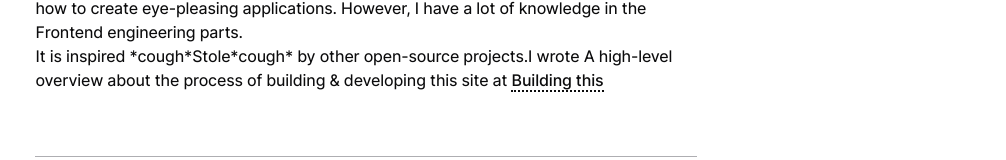
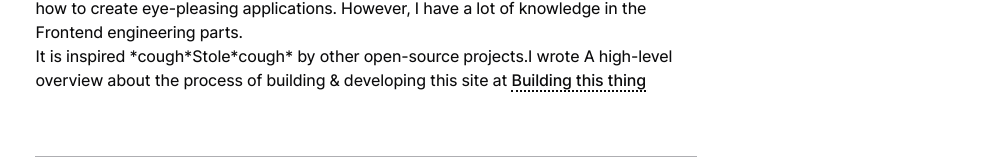
Before and after one commit to omaralsoudanii/mkreg.dev, a Next.js app: page /about in a window 1280 px wide. Shown: the part 773-933 px from the top of the page, without its empty margins (274-1280 px from the left). Built offline with nearby package versions, Linux system fonts and the light colour scheme; what @tailwindcss/typography, tailwindcss-line-clamp would draw is missing.

Commit message:
typo / bump @node/types

```diff
--- a/package.json
+++ b/package.json
@@ -31,7 +31,7 @@
     "@svgr/webpack": "^5.5.0",
     "@tailwindcss/typography": "^0.4.0",
     "@types/mdx-js__react": "^1.5.3",
-    "@types/node": "^15.0.0",
+    "@types/node": "^15.0.1",
     "@types/react": "^17.0.4",
     "@types/react-dom": "^17.0.3",
     "@typescript-eslint/eslint-plugin": "^4.22.0",
--- a/src/pages/about.tsx
+++ b/src/pages/about.tsx
@@ -63,8 +63,8 @@ export default function About() {
           It is inspired *cough*Stole*cough* by other open-source projects.I
           wrote A high-level overview about the process of building & developing
           this site at{' '}
-          <Link href="/writing/building-this-site">
-            <a className="text-link"> Building this </a>
+          <Link href="/writing/building-this-thing">
+            <a className="text-link"> Building this thing </a>
           </Link>
         </p>
       </Container>
```
Also changed, not shown: 1 other file (tests, documents, lock files or other folders).
